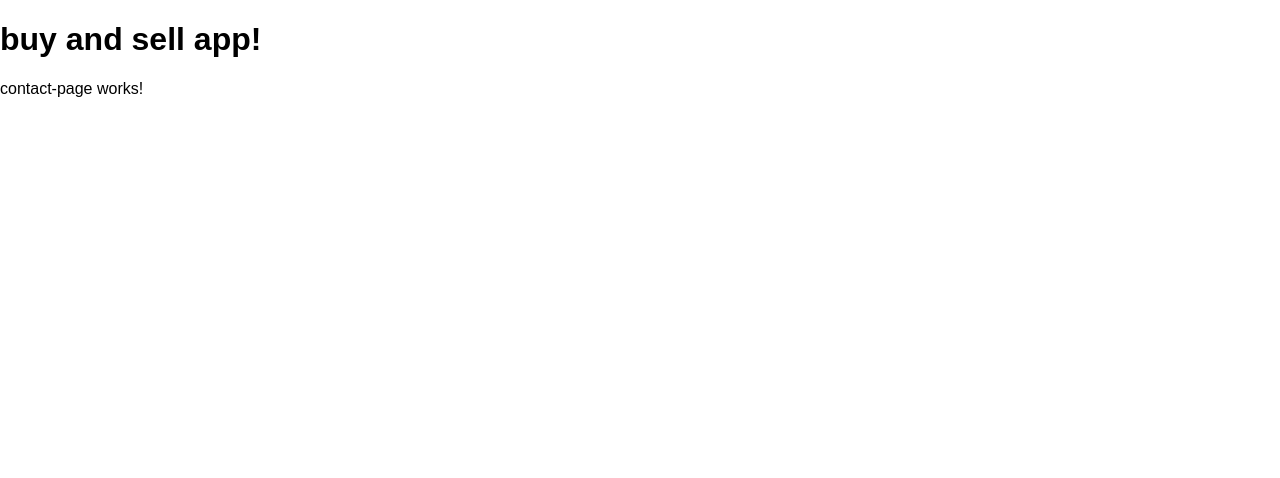
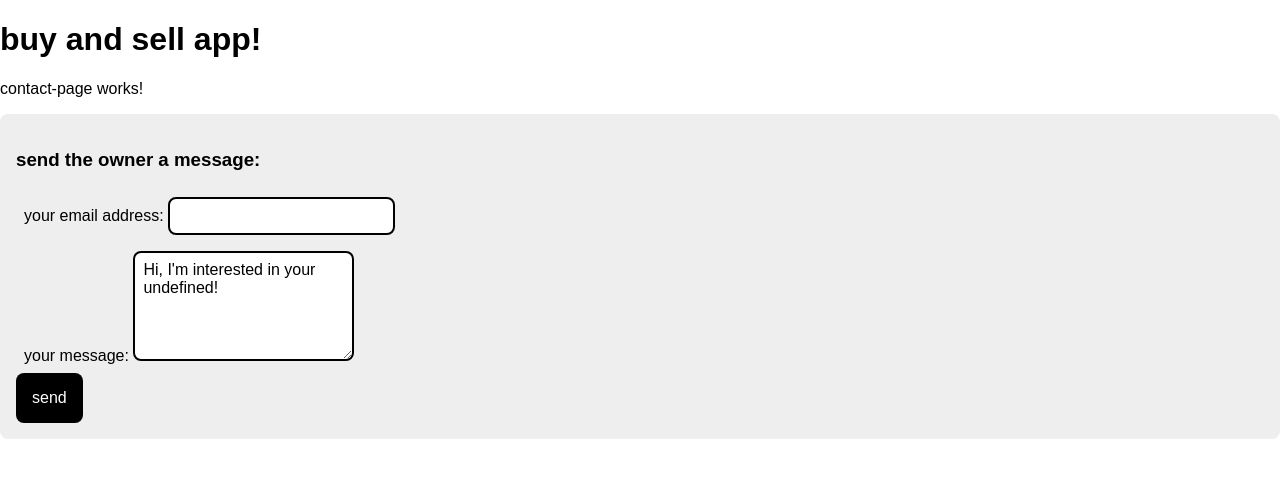
Before and after one commit to hotcappuccinodev/angular-buy-sell-app, an Angular app in the folder buy-and-sell/: page /contact/1 in a window 1280 px wide. Shown: the top 478 px of the page. Built offline with nearby package versions, Linux system fonts and the light colour scheme.

Commit message:
created the contact seller page

```diff
--- a/buy-and-sell/src/app/app.module.ts
+++ b/buy-and-sell/src/app/app.module.ts
@@ -9,7 +9,7 @@
 import { MyListingsPageComponent } from './my-listings-page/my-listings-page.component';
 import { NewListingPageComponent } from './new-listing-page/new-listing-page.component';
 import { EditListingPageComponent } from './edit-listing-page/edit-listing-page.component';
-
+import { FormsModule } from '@angular/forms';
 @NgModule({
   declarations: [
     AppComponent,
@@ -22,7 +22,8 @@
   ],
   imports: [
     BrowserModule,
-    AppRoutingModule
+    AppRoutingModule,
+    FormsModule,
   ],
   providers: [],
   bootstrap: [AppComponent]
--- a/buy-and-sell/src/app/contact-page/contact-page.component.html
+++ b/buy-and-sell/src/app/contact-page/contact-page.component.html
@@ -1 +1,26 @@
 <p>contact-page works!</p>
+<div class="content-box">
+  <h3>send the owner a message:</h3>
+<div>
+  <label>
+    your email address:
+    <input name="email" [(ngModel)]="email"/>
+  </label>
+</div>
+<div>
+  <label>
+    your message:
+    <textarea
+    name="message"
+    rows="5"
+    cols="20"
+    [(ngModel)]="message">
+
+    </textarea>
+  </label>
+</div>
+<button (click)="sendMessage()">
+  send
+
+</button>
+</div>
--- a/buy-and-sell/src/app/contact-page/contact-page.component.ts
+++ b/buy-and-sell/src/app/contact-page/contact-page.component.ts
@@ -1,10 +1,31 @@
 import { Component } from '@angular/core';
-
+import { ActivatedRoute, Router } from '@angular/router';
+import { Listing } from '../types';
+import { fakeListings } from '../fake-data';
 @Component({
   selector: 'app-contact-page',
   templateUrl: './contact-page.component.html',
   styleUrls: ['./contact-page.component.css']
 })
 export class ContactPageComponent {
+email: string='';
+message: string='';
+listing: Listing | undefined;
 
+
+
+constructor(
+  private route:ActivatedRoute,
+  private router: Router,
+
+
+){}
+ngOnInit(): void{
+  const id = this.route.snapshot.paramMap.get('id')
+  this.listing= fakeListings.find(listing =>listing.id ===id)
+  this.message = `Hi, I'm interested in your ${this.listing?.name.toLowerCase()}!`
 }
+sendMessage(): void{
+  alert('Your message has been sent!');
+this.router.navigateByUrl('/listings')}
+}
--- a/buy-and-sell/src/app/listing-detail-page/listing-detail-page.component.html
+++ b/buy-and-sell/src/app/listing-detail-page/listing-detail-page.component.html
@@ -1 +1,11 @@
-<p>listing-detail-page works!</p>
+<div class="content-box">
+  <a routerlink="/listings">
+    <button>Back</button>
+  </a>
+  <h2>{{listing.name}}</h2>
+  <p>{{listing.description}}</p>
+  <p>${{listing.price}}</p>
+  <!-- <a routerlink="/contact/{{listing.id}}">
+    <button>contact seller</button>
+  </a> -->
+</div>
--- a/buy-and-sell/src/app/listing-detail-page/listing-detail-page.component.ts
+++ b/buy-and-sell/src/app/listing-detail-page/listing-detail-page.component.ts
@@ -1,4 +1,7 @@
 import { Component } from '@angular/core';
+import { ActivatedRoute } from '@angular/router';
+import { fakeListings } from '../fake-data';
+import { Listing } from '../types';
 
 @Component({
   selector: 'app-listing-detail-page',
@@ -7,4 +10,18 @@
 })
 export class ListingDetailPageComponent {
 
+  listing!: Listing;
+
+  constructor(
+    private route: ActivatedRoute,
+  ) { }
+
+  ngOnInit(): void {
+    const id = this.route.snapshot.paramMap.get('id');
+    const fakeListing = fakeListings.find(listing => listing.id === id);
+
+    if (fakeListing !== undefined){
+      this.listing = fakeListing;
+    }
+  }
 }
```
